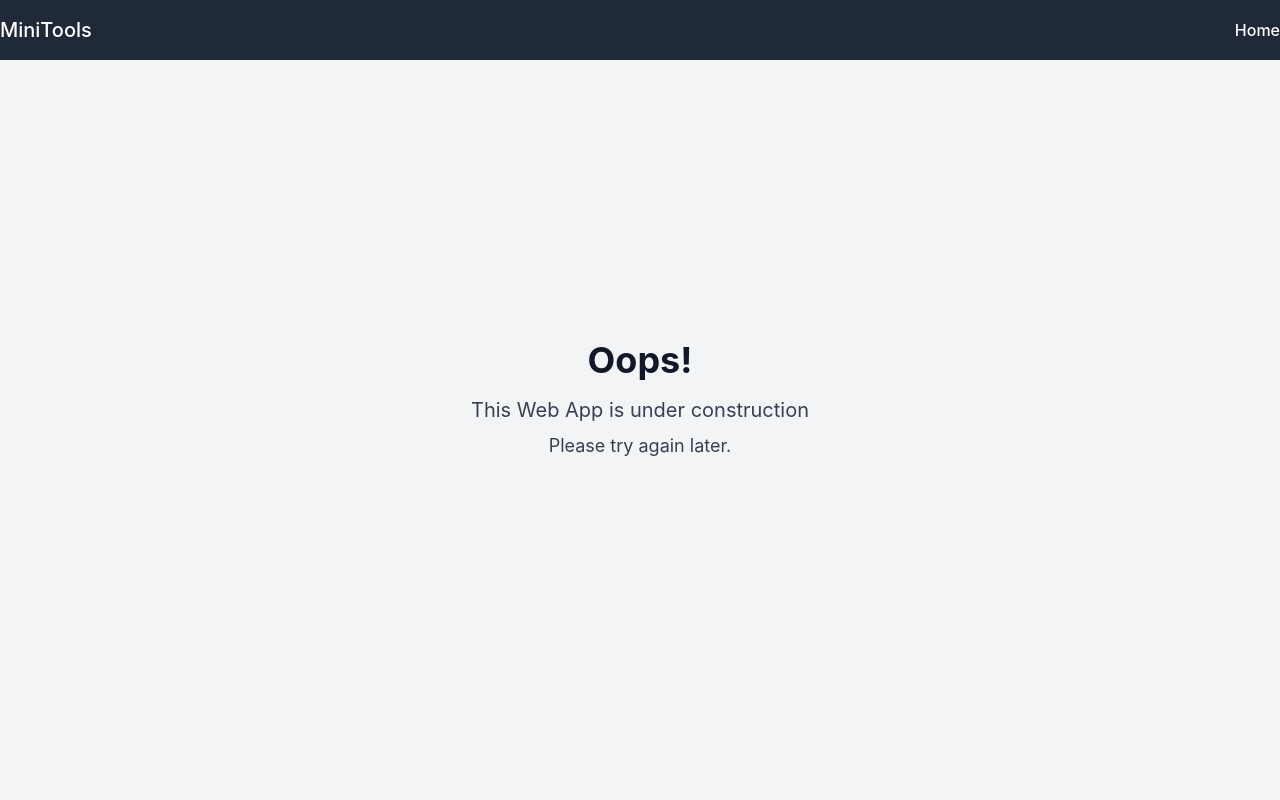
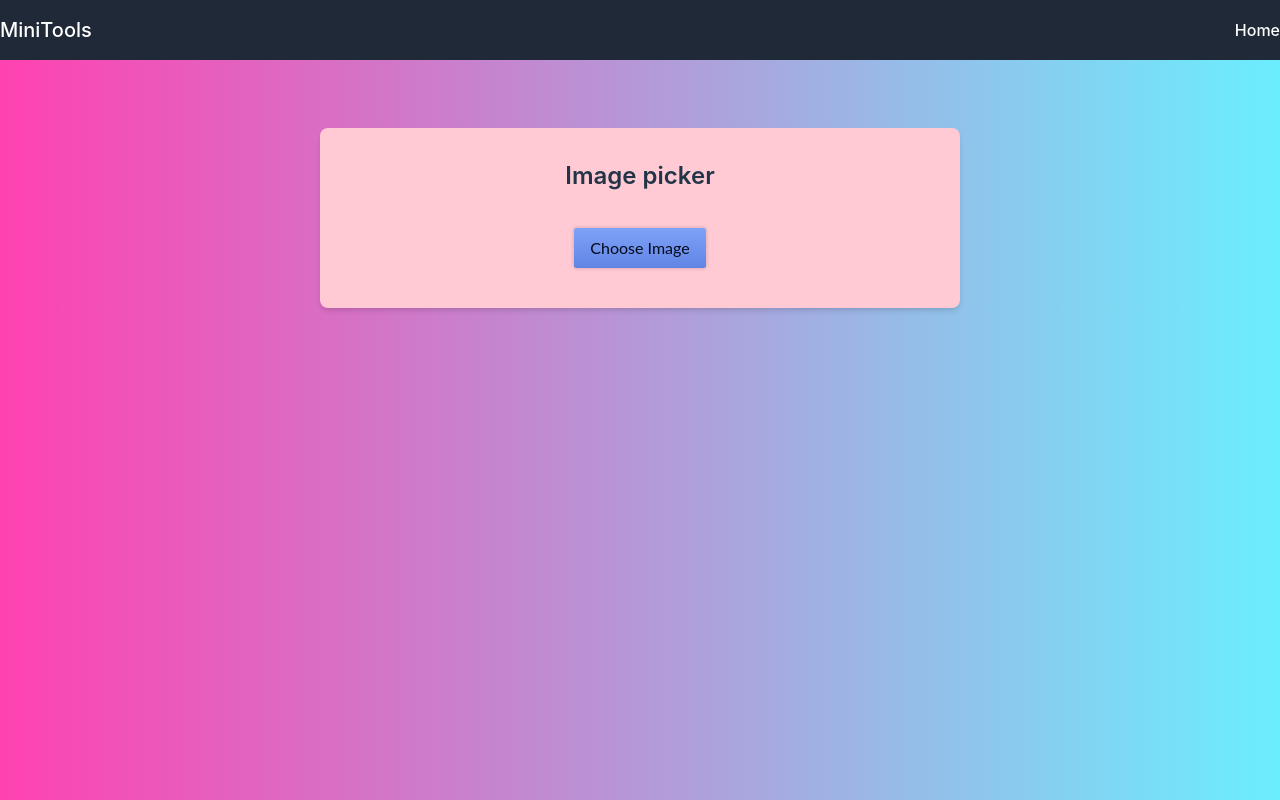
Before and after one commit to sehaj97/MiniAppLibrary, a React (Vite) app: page /imagepicker in a window 1280 px wide. Built offline with nearby package versions, Linux system fonts and the light colour scheme.

Commit message:
optimized app to add mini app for selecting images

```diff
--- a/src/App.jsx
+++ b/src/App.jsx
@@ -11,6 +11,7 @@ import ToggleTheme from './Pages/ToggleTheme';
 import FlagsApp from "./Pages/FlagsApp";
 import ErrorPage from "./Pages/ErrorPage";
 import ReusableComponents from "./Pages/ReusableComponents";
+import Imagepicker from "./Pages/Imagepicker";
 
 function App() {
   return (
@@ -24,6 +25,7 @@ function App() {
         <Route path="themeapp" element={<ToggleTheme />} />
         <Route path="flagsapp" element={<FlagsApp />} />
         <Route path="reuse" element={<ReusableComponents />} />
+        <Route path="imagepicker" element={<Imagepicker />} />
         <Route path="*" element={<ErrorPage />} />
       </Routes>
     </BrowserRouter>
--- a/src/Pages/Home/index.jsx
+++ b/src/Pages/Home/index.jsx
@@ -7,11 +7,13 @@ const projects = [
   { id: 2, title: 'Counter App', description: 'Build a counter application where users can increment or decrement a counter value.', link: '/counterapp', icon: <FaCalculator /> },
   { id: 3, title: 'Theme Toggle App', description: 'Create a theme toggle application where users can switch between light and dark themes.', link: '/themeapp', icon: <FaAdjust /> },
   { id: 4, title: 'Flags App', description: 'Display all the Flags with countries name by fetching data from https://countriesnow.space/', link: '/flagsapp', icon: <FaFlag /> },
-  { id: 5, title: 'Quiz App', description: 'Develop a quiz application where users can answer multiple-choice questions.', link: '/quizapp', icon: <FaQuestionCircle /> },
-  { id: 6, title: 'Weather App', description: 'Build a simple weather application that displays the current weather for a specific location.', link: '/weatherapp', icon: <FaCloudSun /> },
-  { id: 7, title: 'Random Quote Generator', description: 'Create an app that fetches and displays random quotes from an API.', link: '/quoteapp', icon: <FaQuoteRight /> },
-  { id: 8, title: 'Image Slider App', description: 'Develop an image slider application where users can cycle through a collection of images.', link: '/sliderapp', icon: <FaImages /> },
-  { id: 9, title: 'UI lib', description: 'Look into the code, this is showing the highly reusable components', link: '/reuse', icon: <FaImages /> },
+  { id: 5, title: 'UI lib', description: 'Look into the code, this is showing the highly reusable components', link: '/reuse', icon: <FaImages /> },
+  { id: 6, title: 'Image Selector', description: 'A simple app for selecting image from your machine to demo use ref ', link: '/imagepicker', icon: <FaImages /> },
+
+  { id: 55, title: 'Quiz App', description: 'Develop a quiz application where users can answer multiple-choice questions.', link: '/quizapp', icon: <FaQuestionCircle /> },
+  { id: 66, title: 'Weather App', description: 'Build a simple weather application that displays the current weather for a specific location.', link: '/weatherapp', icon: <FaCloudSun /> },
+  { id: 77, title: 'Random Quote Generator', description: 'Create an app that fetches and displays random quotes from an API.', link: '/quoteapp', icon: <FaQuoteRight /> },
+  { id: 88, title: 'Image Slider App', description: 'Develop an image slider application where users can cycle through a collection of images.', link: '/sliderapp', icon: <FaImages /> },
 ];
 
 const Home = () => {
--- /dev/null
+++ b/src/Pages/Imagepicker/index.jsx
@@ -0,0 +1,42 @@
+
+import React, { useRef, useState } from 'react';
+import ButtonUi from '../../Components/ButtonUi';
+
+const Imagepicker = () => {
+    const inputRef = useRef(null);
+    const [selectedImage, setSelectedImage] = useState(null);
+
+    const handleImageChange = (event) => {
+        const file = event.target.files[0];
+        console.log(file)
+        console.log(event)
+    };
+
+    const handleClick = () => {
+        inputRef.current.click();
+    };
+
+    return (<div className="container mt-32 md:w-3/6 lg:1/6 mx-auto flex flex-col justify-content-center align-middle gap-y-3 bg-lightPink p-8 rounded-lg overflow-hidden shadow-md hover:shadow-lg transition duration-300 ease-in-out">
+
+        <h1 className="text-2xl font-semibold mb-4 text-center">Image picker</h1>
+
+        <div>
+            <input
+                type="file"
+                accept="image/*"
+                ref={inputRef}
+                style={{ display: 'none' }}
+                onChange={handleImageChange}
+            />
+            <ButtonUi onClick={handleClick}>Choose Image</ButtonUi>
+            {selectedImage && (
+                <div>
+                    <img src={selectedImage} alt="Selected" style={{ maxWidth: '100%', maxHeight: '300px' }} />
+                </div>
+            )}
+        </div>
+    </div>
+    );
+};
+
+export default Imagepicker;
```
